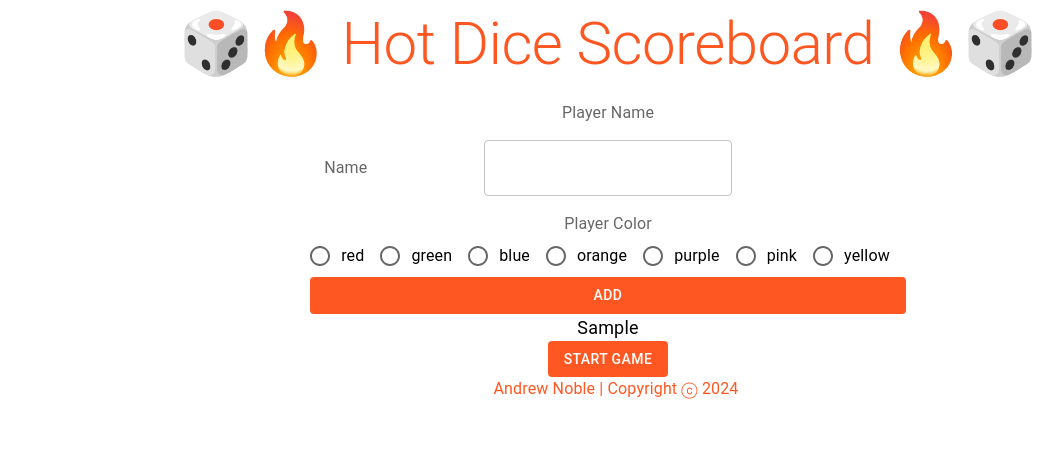
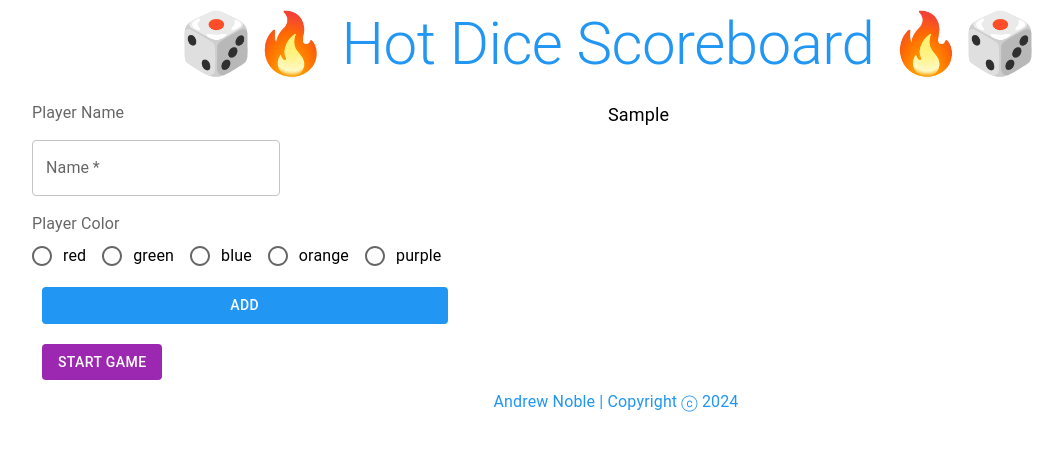
Before and after one commit to andrew-noble/hot-dice-scoreboard, a React (Vite) app: page / in a window 1280 px wide. Both pictures are taken after typing "Sample" into the empty fields and a click on the button "ADD". Shown: the top 450 px of the page, without its empty margins (32-1095 px from the left). Built offline with nearby package versions, Linux system fonts and the light colour scheme.

Commit message:
Bugfixes on confirm buttons

```diff
--- a/src/components/App.jsx
+++ b/src/components/App.jsx
@@ -3,11 +3,20 @@ import Game from "./Game.jsx";
 import Header from "./Header.jsx";
 import Footer from "./Footer.jsx";
 import { createTheme, ThemeProvider } from "@mui/material";
-import { deepOrange } from "@mui/material/colors";
+import { blue } from "@mui/material/colors";
 
 const theme = createTheme({
   palette: {
-    primary: deepOrange,
+    primary: blue,
+  },
+  components: {
+    MuiButton: {
+      styleOverrides: {
+        root: {
+          margin: "10px", // Or use theme.spacing(1) for consistency
+        },
+      },
+    },
   },
 });
 
--- a/src/components/ConfirmButton.jsx
+++ b/src/components/ConfirmButton.jsx
@@ -7,12 +7,22 @@ export default function ConfirmButton(props) {
 
   return (
     <>
-      {confirm ? (
+      {!confirm ? (
+        <Button
+          disableElevation
+          variant="contained"
+          color="secondary"
+          onClick={() => setConfirm(true)}
+        >
+          {initialText}
+        </Button>
+      ) : (
         <>
           <Button
             disableElevation
             variant="contained"
             color="primary"
+            // After confirming, I wan't to send action AND reset the button to unconfirmed
             onClick={confirmAction}
           >
             {confirmText}
@@ -26,15 +36,6 @@ export default function ConfirmButton(props) {
             Cancel
           </Button>
         </>
-      ) : (
-        <Button
-          disableElevation
-          variant="contained"
-          color="secondary"
-          onClick={() => setConfirm(true)}
-        >
-          {initialText}
-        </Button>
       )}
     </>
   );
--- a/src/components/Game.jsx
+++ b/src/components/Game.jsx
@@ -4,13 +4,12 @@ import InitPlayers from "./InitPlayers.jsx";
 import useGameLogic from "../useGameLogic.js";
 import ConfirmButton from "./ConfirmButton.jsx";
 
-import Stack from "@mui/material/Stack";
-import Button from "@mui/material/Button";
-import Typography from "@mui/material/Typography";
 import Container from "@mui/material/Container";
 
 export default function Game() {
-  //custom hook, returning state and its mutate functions. Kinda fugly
+  //custom hook, returning state and its mutate functions.
+  //mutate functions get passed to the components that need them.
+  //definitely would be better with redux
   const {
     state,
     start,
@@ -30,11 +29,12 @@ export default function Game() {
   });
 
   return (
-    <Container align="center">
+    <Container>
       {state.isStarted ? (
         <>
           <ScoreBoard
             state={state}
+            reset={reset}
             build={build}
             noBuild={noBuild}
             roll={roll}
@@ -42,31 +42,29 @@ export default function Game() {
             escalate={escalate}
           ></ScoreBoard>
           <ConfirmButton
+            //key is necessary here to avoid fuckery with the other SubmitButton
+
+            key="reset"
             confirmAction={reset}
+            initialText="Reset Game"
             confirmText="Confirm Reset?"
-            initialText="Reset Game"
           />
         </>
       ) : (
         <>
           <InitPlayers
+            state={state}
+            start={start}
             onAddPlayer={(name, color) => addPlayer(name, color)}
           ></InitPlayers>
-          <Stack spacing={2}>
-            {state.players.map((player, index) => {
-              return (
-                <Typography
-                  key={index}
-                  sx={{ color: player.color, fontSize: "large" }}
-                >
-                  {player.name}
-                </Typography>
-              );
-            })}
-          </Stack>
-          <Button disableElevation variant="contained" onClick={start}>
+          <ConfirmButton
+            key="start"
+            confirmAction={start}
+            initialText="Start game"
+            confirmText="Confirm start?"
+          >
             Start Game
-          </Button>
+          </ConfirmButton>
         </>
       )}
     </Container>
--- a/src/components/InitPlayers.jsx
+++ b/src/components/InitPlayers.jsx
@@ -6,22 +6,17 @@ import RadioGroup from "@mui/material/RadioGroup";
 import FormControlLabel from "@mui/material/FormControlLabel";
 import Radio from "@mui/material/Radio";
 import FormLabel from "@mui/material/FormLabel";
+import Grid from "@mui/material/Grid";
+import Stack from "@mui/material/Stack";
+import Typography from "@mui/material/Typography";
 
-export default function CreatePlayerArea({ onAddPlayer }) {
+export default function CreatePlayerArea({ onAddPlayer, state }) {
   const [playerDetailsEntry, setPlayerDetailsEntry] = useState({
     name: "",
     color: "",
   });
 
-  const colorOptions = [
-    "red",
-    "green",
-    "blue",
-    "orange",
-    "purple",
-    "pink",
-    "yellow",
-  ];
+  const colorOptions = ["red", "green", "blue", "orange", "purple"];
 
   function handleChange(event) {
     const { name, value } = event.target;
@@ -37,6 +32,8 @@ export default function CreatePlayerArea({ onAddPlayer }) {
   }
 
   return (
+    <Grid container>
+      <Grid item xs={6}>
         <form onSubmit={handleAddPlayer} autoComplete="off">
           <FormControl>
             <FormLabel>Player Name</FormLabel>
@@ -46,6 +43,7 @@ export default function CreatePlayerArea({ onAddPlayer }) {
               onChange={handleChange}
               label="Name"
               variant="outlined"
+              required
               sx={{ marginTop: 2, marginBottom: 2, display: "block" }}
             />
             <FormLabel>Player Color</FormLabel>
@@ -74,5 +72,22 @@ export default function CreatePlayerArea({ onAddPlayer }) {
             </Button>
           </FormControl>
         </form>
+      </Grid>
+
+      <Grid item xs={6}>
+        <Stack spacing={2}>
+          {state.players.map((player, index) => {
+            return (
+              <Typography
+                key={index}
+                sx={{ color: player.color, fontSize: "large" }}
+              >
+                {player.name}
+              </Typography>
+            );
+          })}
+        </Stack>
+      </Grid>
+    </Grid>
   );
 }
```
Lines whose indentation alone changed are shown as unchanged.
